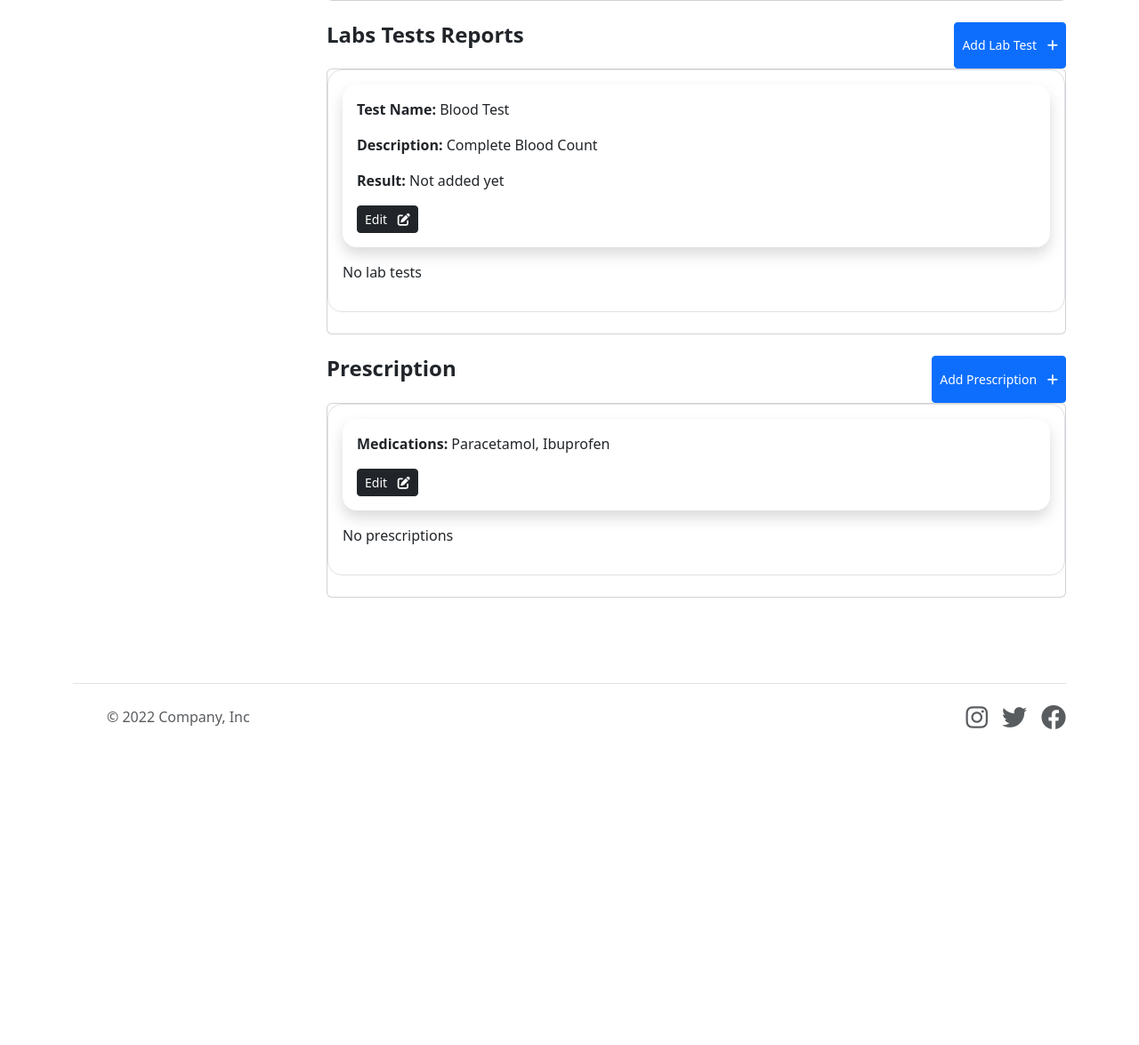
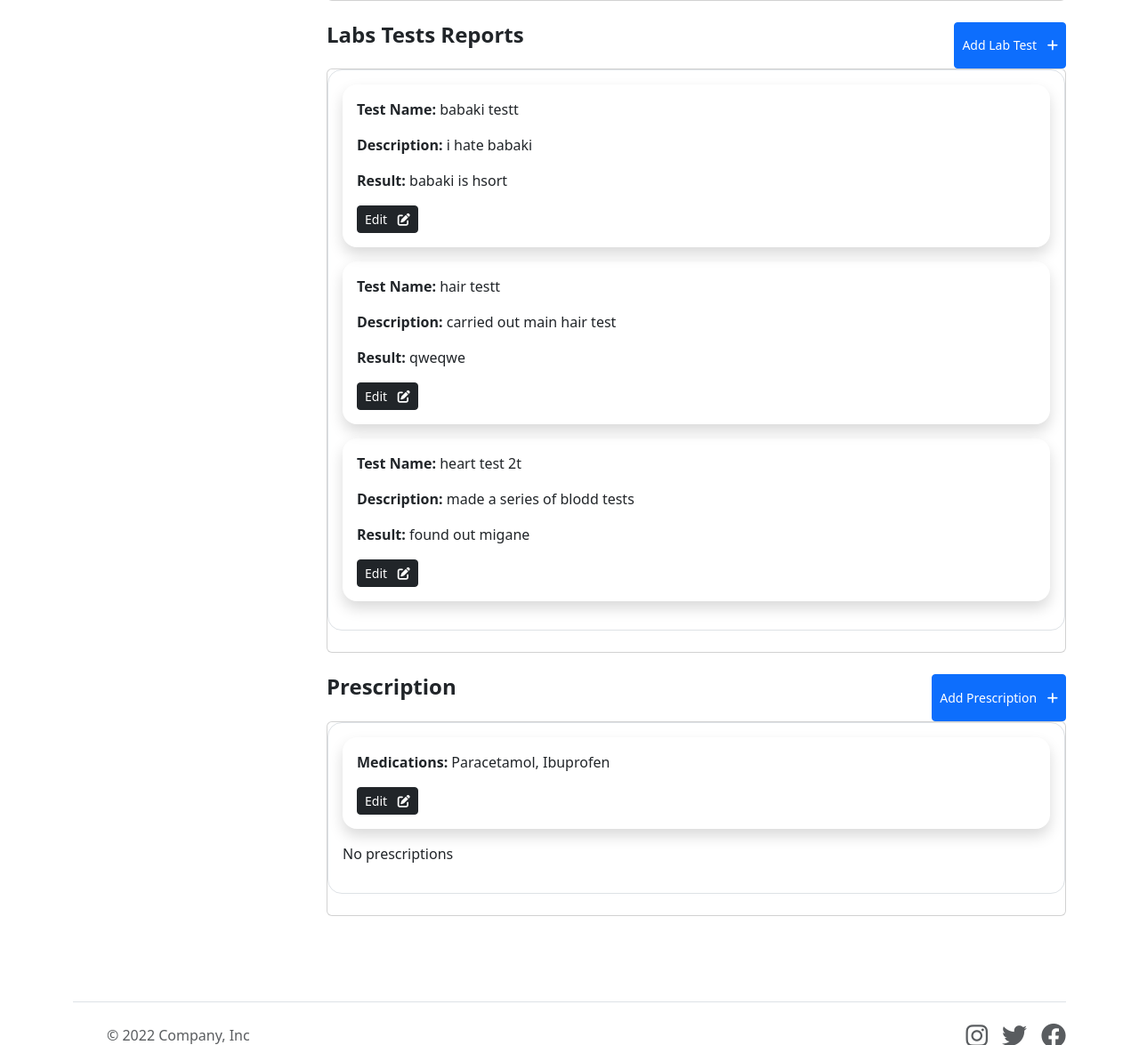
Before and after one commit to mohammedsbd/CnergyCare, a Django app: page /doctor/appointments/263037 in a window 1280 px wide. Shown: the part 1368-2543 px from the top of the page at 89% size. Before the commit the page ends 2188 px from the top, so only its background shows below. Run offline with Django 5.2, Linux system fonts and the light colour scheme; a user stored in the database is signed in; data comes from the database, SQL or seed files in the repository; both versions use the stored data as it was after the commit; parts of the project's set-up code (start-up, migrations or seed data) failed here and were passed over.

Commit message:
finshed anything related to lab report

```diff
--- a/templates/doctor/appointment_detail.html
+++ b/templates/doctor/appointment_detail.html
@@ -110,40 +110,49 @@
                     </div>
                     <div class="collapse" id="collapseLabTest">
                         <div class="border p-3 mb-4 rounded-4">
-                            <form action="#" method="POST">
+                            <form action="{% url 'doctor:add_lab_test' appointment.appointment_id  %}" method="POST">
+                                {% csrf_token %}
                                 <input type="text" class="form-control mb-3" name="test_name" placeholder="Test name" />
                                 <input type="text" class="form-control mb-3" name="description"
                                     placeholder="Description" />
-                                <button class="btn btn-secondary btn-sm">Save <i class="fas fa-save ms-2"></i></button>
+                                <textarea name="result" class="form-control"    id=""  placeholder="Lab result"></textarea>
+                                <button type="submit" class="btn btn-secondary btn-sm">Save <i class="fas fa-save ms-2"></i></button>
                             </form>
                         </div>
                     </div>
                     <div class="card mb-4">
                         <div class="border p-3 mb-4 rounded-4">
+                            {% for l in lab_tests %}
                             <div class="shadow p-3 rounded-4 mb-3">
-                                <p><span class="fw-semibold text-dark">Test Name:</span> Blood Test</p>
-                                <p><span class="fw-semibold text-dark">Description:</span> Complete Blood Count</p>
-                                <p><span class="fw-semibold text-dark">Result:</span> Not added yet</p>
+                                <p><span class="fw-semibold text-dark">Test Name:</span> {{l.test_name}}t</p>
+                                <p><span class="fw-semibold text-dark">Description:</span> {{l.description}}</p>
+                                <p><span class="fw-semibold text-dark">Result:</span> {{l.result|default:"Not added yet"}}</p>
                                 <button class="btn btn-dark btn-sm" type="button" data-bs-toggle="collapse"
-                                    data-bs-target="#collapseLabTest1" aria-expanded="false"
-                                    aria-controls="collapseLabTest1">Edit <i class="fas fa-edit ms-2"></i></button>
-                                <div class="collapse mt-3" id="collapseLabTest1">
+                                    data-bs-target="#collapseLabTest{{l.id}}" aria-expanded="false"
+                                    aria-controls="collapseLabTest{{l.id}}">Edit <i class="fas fa-edit ms-2"></i></button>
+                                <div class="collapse mt-3" id="collapseLabTest{{l.id}}">
                                     <div class="border p-3 rounded-4">
-                                        <form action="#" method="POST">
-                                            <input type="text" class="form-control mb-3" value="Blood Test"
-                                                name="test_name" placeholder="Test name" />
-                                            <input type="text" class="form-control mb-3" value="Complete Blood Count"
-                                                name="description" placeholder="Description" />
-                                            <button class="btn btn-secondary btn-sm">Save Changes <i
+                                        <form action="{% url 'doctor:edit_lab_test' appointment.appointment_id l.id %}" method="POST">
+                                            {% csrf_token %}
+                                            <input type="text" class="form-control mb-3" value="{{l.test_name}}" name="test_name"
+                                                placeholder="Test name" />
+                                            <input type="text" class="form-control mb-3" value="{{l.description}}" name="description"
+                                                placeholder="Description" />
+                                            <textarea name="result" class="form-control" id=""
+                                                placeholder="Lab Result">{{ l.result }}</textarea>
+
+                                            <button type="submit" class="btn btn-secondary btn-sm">Save Changes <i
                                                     class="fas fa-save ms-2"></i></button>
                                         </form>
                                     </div>
                                 </div>
                             </div>
+                            {% empty %}
                             <p>No lab tests</p>
+                            {% endfor %}
                         </div>
                     </div>
-                </div>
+                    </div>
 
                 <div class="d-flex justify-content-between">
                     <h4 class="mb-0 mb-4 fw-bold">Prescription</h4>
@@ -153,7 +162,7 @@
                 </div>
                 <div class="collapse" id="collapsePrescription">
                     <div class="border p-3 mb-4 rounded-4">
-                        <form action="#" method="POST">
+                        <form action="" method="POST">
                             <textarea class="form-control mb-3" name="medications" placeholder="Medications"></textarea>
                             <button class="btn btn-secondary btn-sm">Save <i class="fas fa-save ms-2"></i></button>
                         </form>
```
Also changed, not shown: db.sqlite3.
